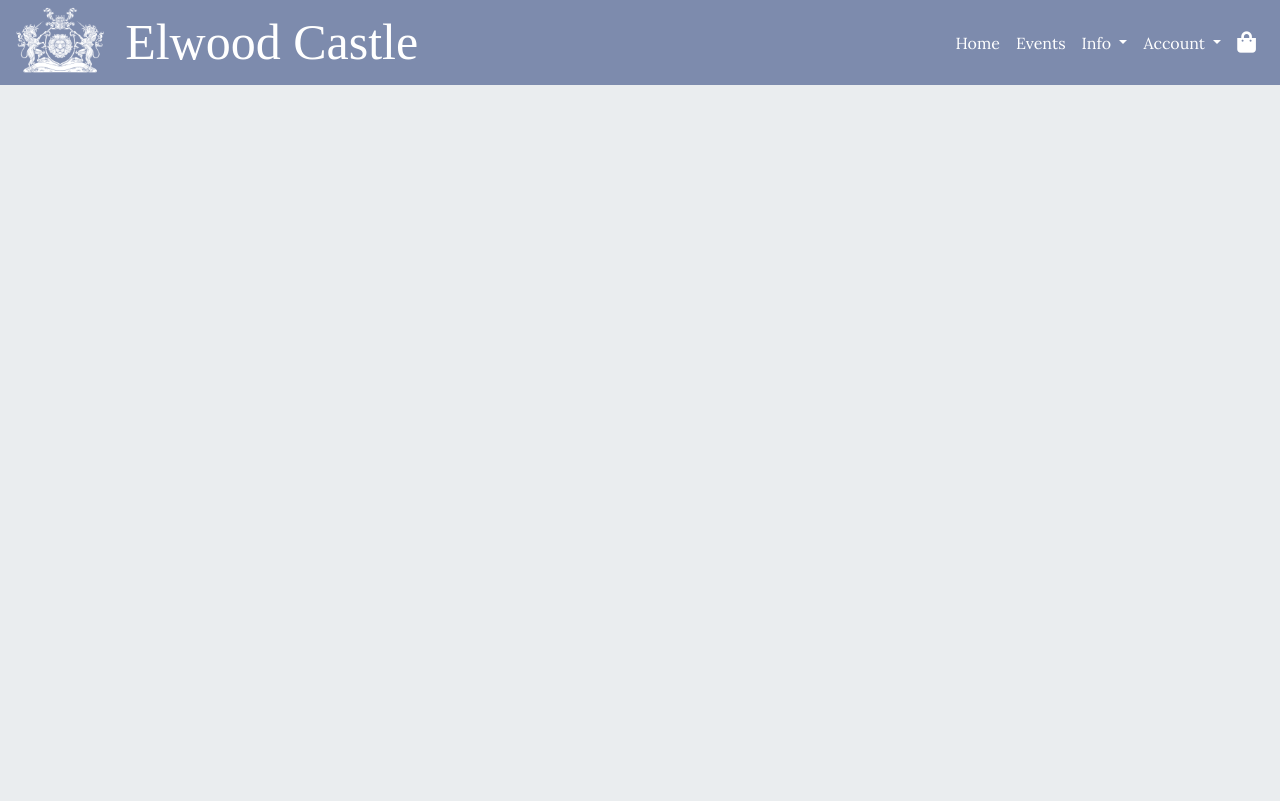
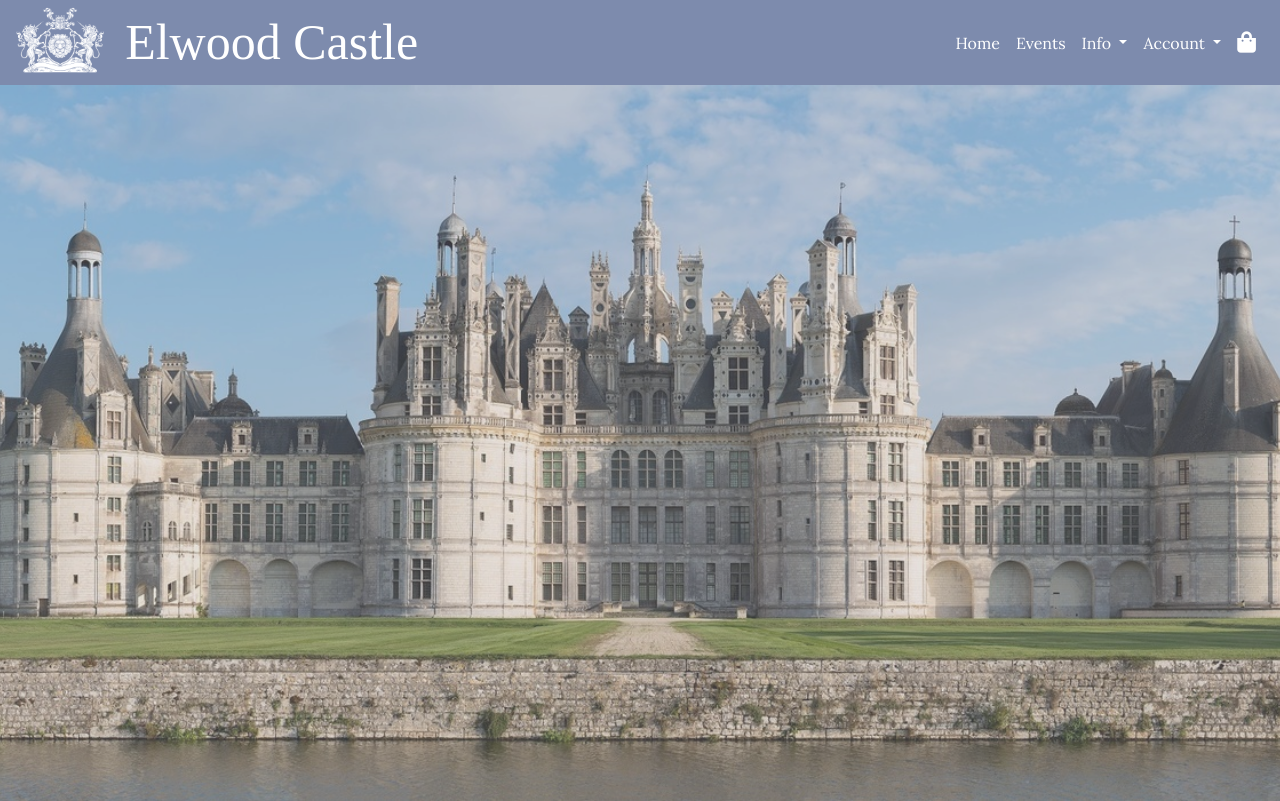
Before and after one commit to SDGreen/elwood-castle, a Django app: page / in a window 1280 px wide. Run offline with Django 3.2, Linux system fonts and the light colour scheme; some web fonts are replaced.

Commit message:
background images on homepage animated

```diff
--- a/elwood_castle/urls.py
+++ b/elwood_castle/urls.py
@@ -15,9 +15,11 @@ Including another URLconf
 """
 from django.contrib import admin
 from django.urls import path, include
+from django.conf import settings
+from django.conf.urls.static import static
 
 urlpatterns = [
     path('admin/', admin.site.urls),
     path('account/', include('allauth.urls')),
     path('', include('flat_pages.urls'))
-]
+] + static(settings.STATIC_URL, document_root=settings.STATIC_ROOT)
--- /dev/null
+++ b/flat_pages/static/flat_pages/css/flat_pages.css
@@ -0,0 +1,20 @@
+#image-overlay {
+    height: 100%;
+    width: 100%;
+    background-image: url('/static/flat_pages/images/background.jpg');
+    background-size: cover;
+    background-position: center;
+    animation: castle-image 15s 10s infinite;
+}
+
+@keyframes castle-image {
+    33% {
+    background-image: url('/static/flat_pages/images/background-grounds.jpg');
+  }
+    66% {
+    background-image: url('/static/flat_pages/images/background-gardens.jpg');
+  }
+    99% {
+    background-image: url('/static/flat_pages/images/background.jpg');
+  }
+}
--- a/flat_pages/templates/flat_pages/index.html
+++ b/flat_pages/templates/flat_pages/index.html
@@ -1 +1,18 @@
 {% extends "base.html" %}
+{% load static %}
+{% block extra_css %}
+    <link rel="stylesheet" href="{% static 'flat_pages/css/flat_pages.css' %}">
+{% endblock %}
+
+{% block content %}
+<div id="image-overlay">
+
+    <!-- Image proloaded here to prevent flashing on transition -->
+    <img class="d-none" src="{% static 'flat_pages/images/background.jpg' %}">
+    <img class="d-none" src="{% static 'flat_pages/images/background-grounds.jpg' %}">
+    <img class="d-none" src="{% static 'flat_pages/images/background-gardens.jpg' %}">
+    <div class="wrapper">
+
+    </div>
+</div>
+{% endblock %}
--- a/static/css/style.css
+++ b/static/css/style.css
@@ -75,5 +75,11 @@ div[aria-labelledby="account-dropdownMenuLink"]>.dropdown-item{
     height: calc(100vh - 84px);
 }
 
+.wrapper{
+    height: 100%;
+    width: 100%;
+    background-color: rgba(176, 180, 188, 0.3);
+}
+
 @media (max-width: 992px){
 }
```
Also changed, not shown: db.sqlite3, flat_pages/static/flat_pages/images/background-gardens.jpg (added), flat_pages/static/flat_pages/images/background-grounds.jpg (added), flat_pages/static/flat_pages/images/background.jpg (added).
